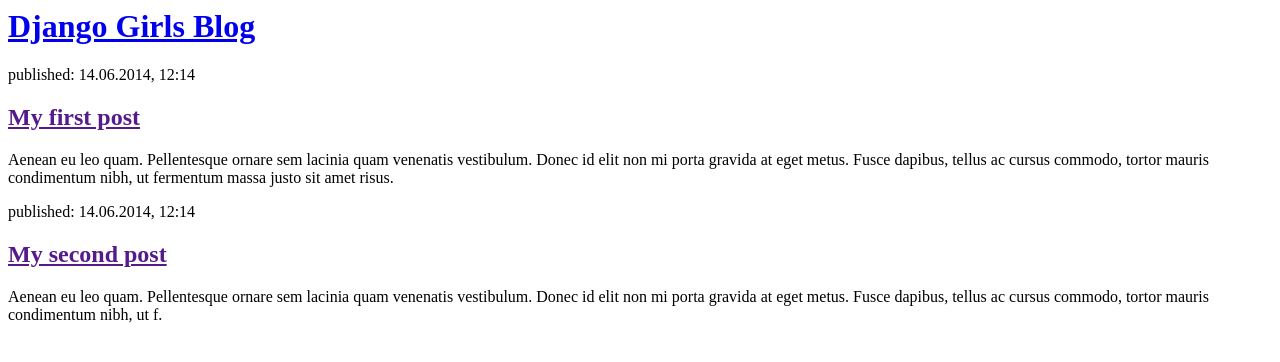
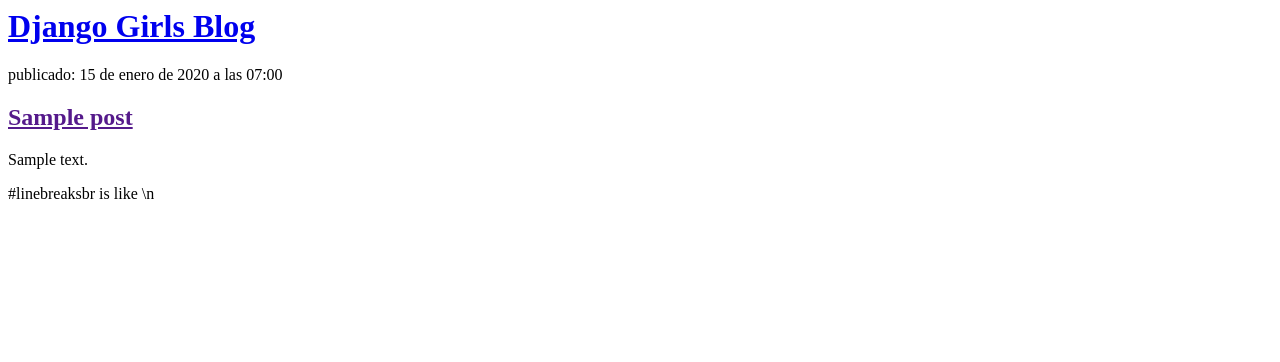
Before and after one commit to MTV-11/my_first_blog, a Django app: page / in a window 1280 px wide. Shown: the top 362 px of the page. Run offline with Django 4.2, Linux system fonts and the light colour scheme; tables that the repository leaves empty hold one stand-in row (values such as "Sample post").

Commit message:
Publicación de post

```diff
--- a/blog/templates/blog/post_list.html
+++ b/blog/templates/blog/post_list.html
@@ -7,16 +7,12 @@
             <h1><a href="/">Django Girls Blog</a></h1>
         </div>
 
+        {% for post in posts %}
         <div>
-            <p>published: 14.06.2014, 12:14</p>
-            <h2><a href="">My first post</a></h2>
-            <p>Aenean eu leo quam. Pellentesque ornare sem lacinia quam venenatis vestibulum. Donec id elit non mi porta gravida at eget metus. Fusce dapibus, tellus ac cursus commodo, tortor mauris condimentum nibh, ut fermentum massa justo sit amet risus.</p>
+            <p> publicado: {{ post.published_date }}
+            <h2><a href="">{{ post.title }}</a></h2>
+            <p>{{ post.text | linebreaksbr }}</p> #linebreaksbr is like \n
         </div>
-
-        <div>
-            <p>published: 14.06.2014, 12:14</p>
-            <h2><a href="">My second post</a></h2>
-            <p>Aenean eu leo quam. Pellentesque ornare sem lacinia quam venenatis vestibulum. Donec id elit non mi porta gravida at eget metus. Fusce dapibus, tellus ac cursus commodo, tortor mauris condimentum nibh, ut f.</p>
-        </div>
+        {% endfor %}
     </body>
 </html>
--- a/blog/views.py
+++ b/blog/views.py
@@ -1,5 +1,11 @@
+from time import time
 from django.shortcuts import render
+from .models import Post
+from django.utils import timezone
 
 # Create your views here.
 def post_list(request):
-    return render(request, 'blog/post_list.html', {})
+    #Use QuerySet and save filter in a variable
+    #This is show in the portal with a specific <div> in html text 'post_list.html'
+    posts = Post.objects.filter(published_date__lte = timezone.now()).order_by('published_date')
+    return render(request, 'blog/post_list.html', {'posts': posts})
```
